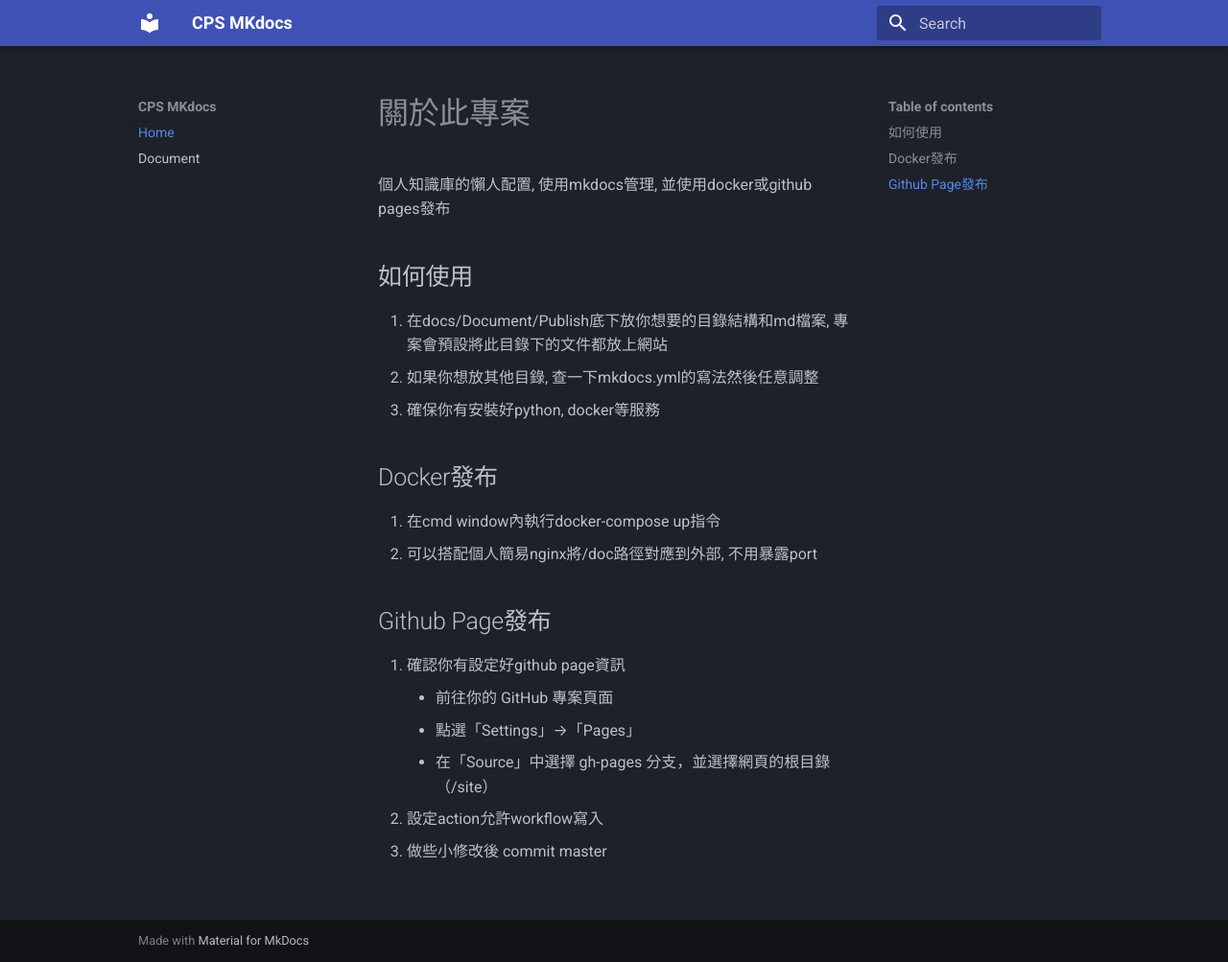
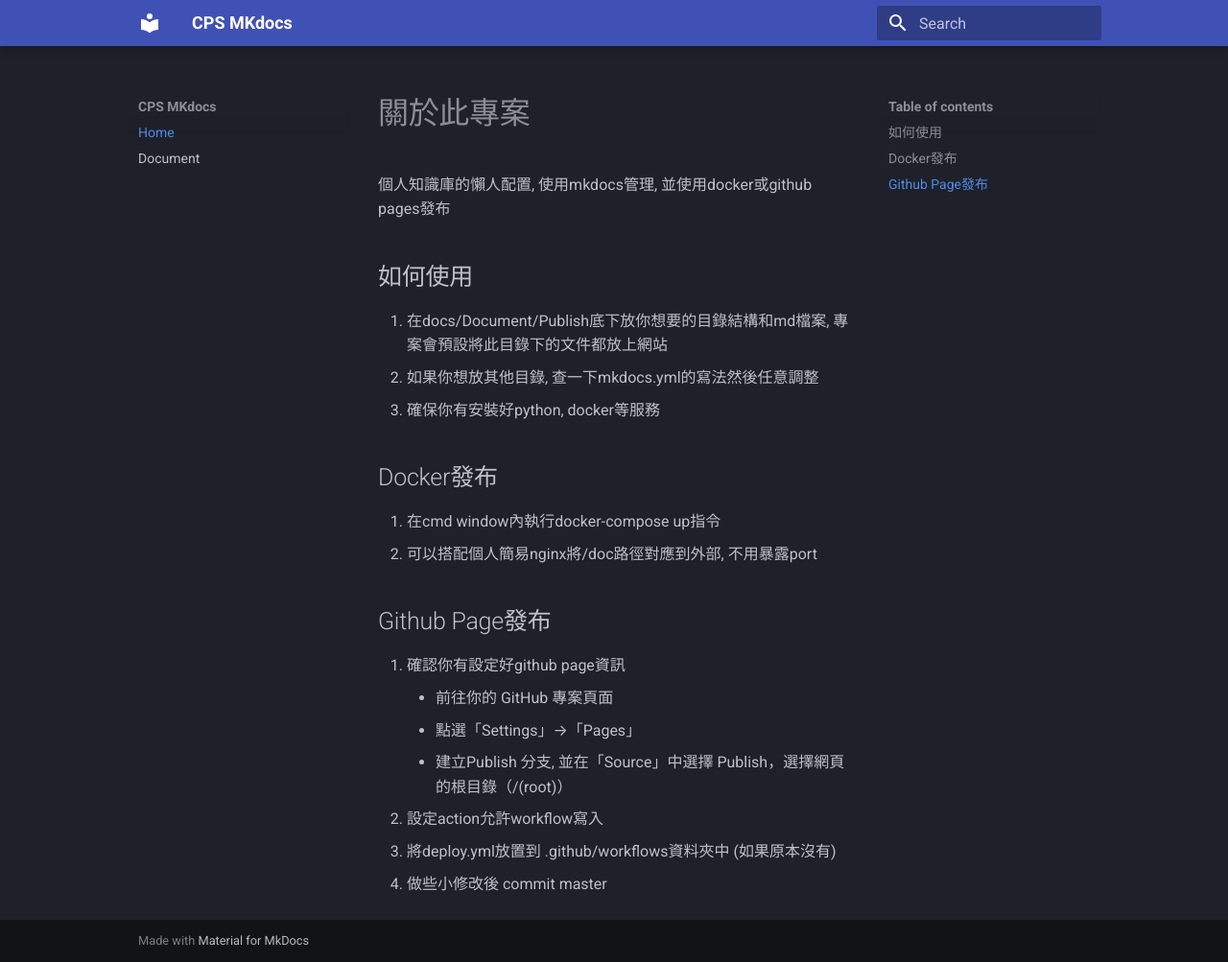
Before and after one commit to Jackalxx/PersonalMkdocs, an MkDocs documentation site: the page built from docs/index.md, in a window 1280 px wide and 1003 px high. Shown: the whole window at 96% size. Built offline with MkDocs 1.6.1 and Material for MkDocs 9.7.7, drawn with Linux system fonts in a browser that asks for light colours.

Commit message:
update index.md

```diff
--- a/docs/index.md
+++ b/docs/index.md
@@ -16,6 +16,7 @@
 1. 確認你有設定好github page資訊
     - 前往你的 GitHub 專案頁面
     - 點選「Settings」→「Pages」
-    - 在「Source」中選擇 gh-pages 分支，並選擇網頁的根目錄（/site）
+    - 建立Publish 分支, 並在「Source」中選擇 Publish，選擇網頁的根目錄（/(root)）
 2. 設定action允許workflow寫入
-3. 做些小修改後 commit master
+3. 將deploy.yml放置到 .github/workflows資料夾中 (如果原本沒有)
+4. 做些小修改後 commit master
```
